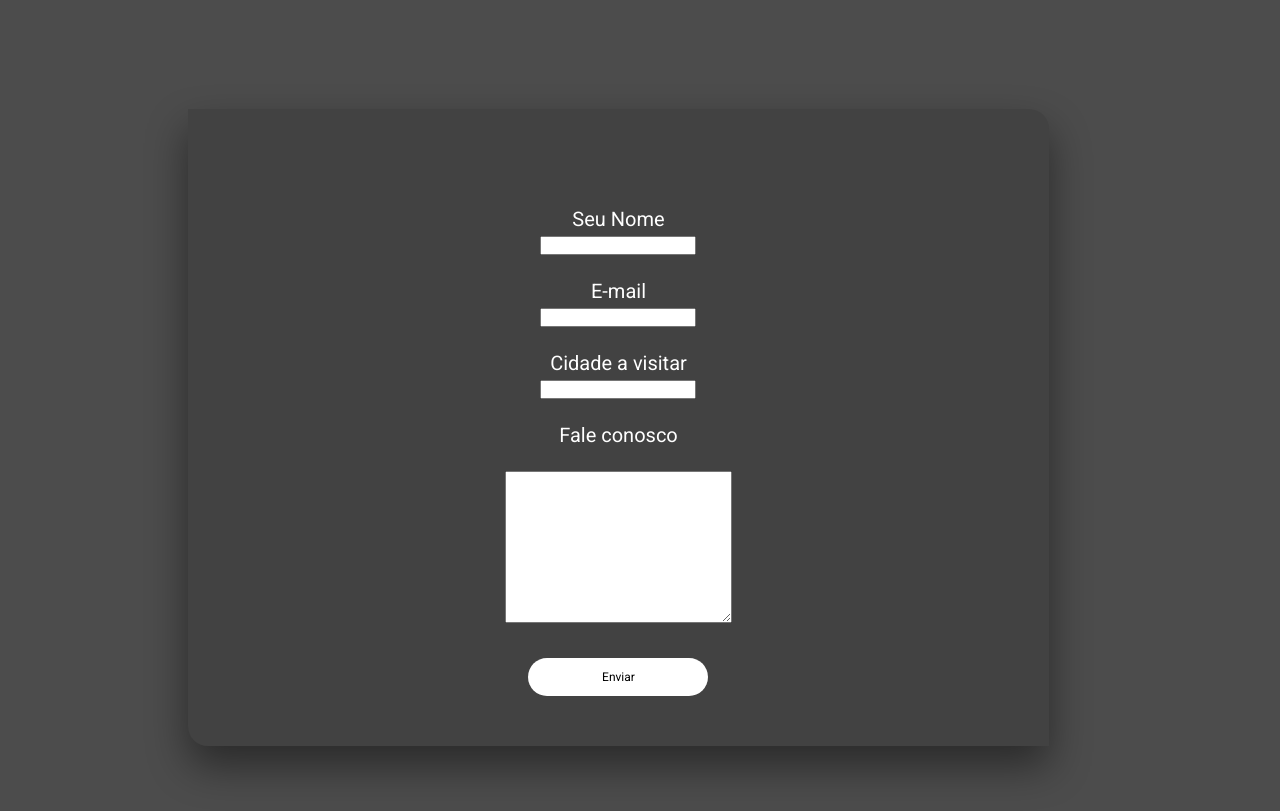
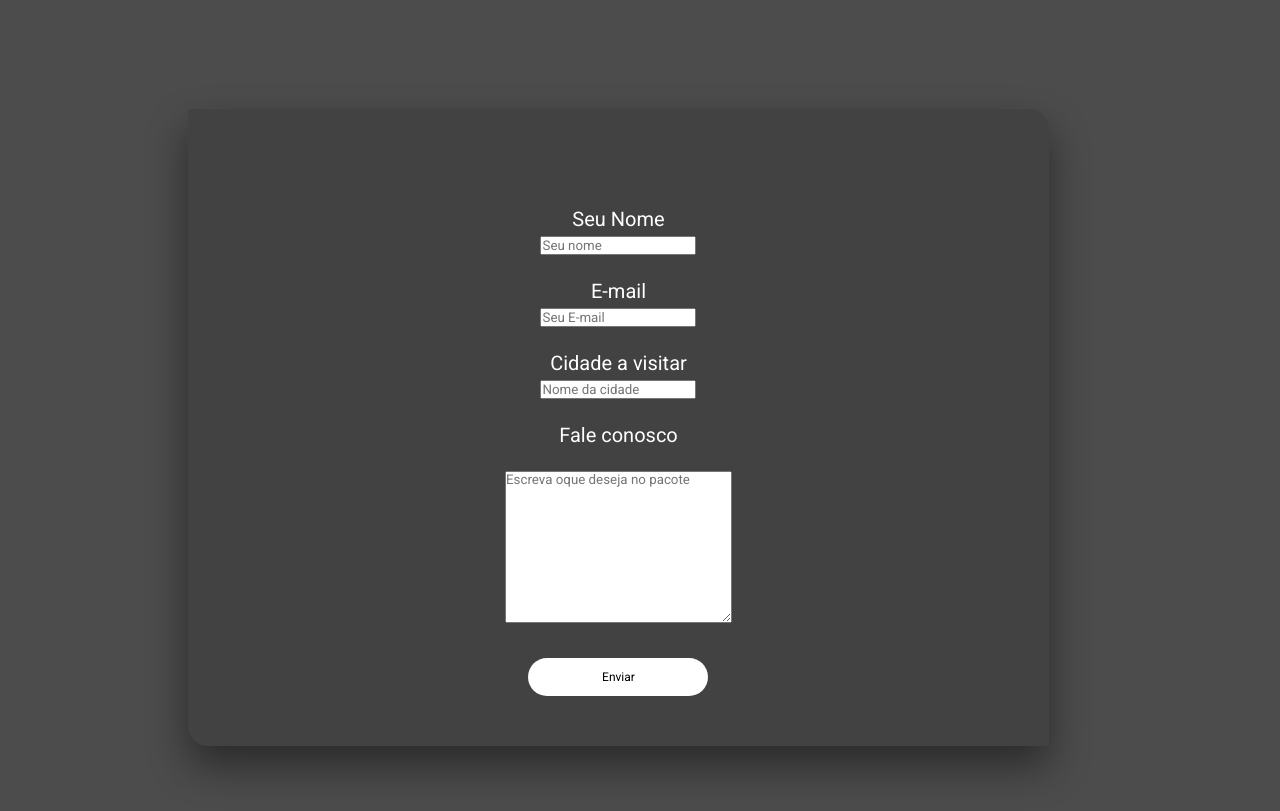
Before and after one commit to Joaoespindola1/p1-frontend, a plain HTML site: page contato.html in a window 1280 px wide. Shown: the part 107-918 px from the top of the page. Drawn offline with Linux system fonts and the light colour scheme.

Commit message:
Add files via upload

```diff
--- a/contato.html
+++ b/contato.html
@@ -28,17 +28,17 @@
         <div class="contato" id="contato">
             <form method="post">
                 <label for="nome"><br> <br>Seu Nome</label><br>
-                <input type="text" id="nome">
+                <input type="text" id="nome" placeholder="Seu nome">
 
                 <label for="email"><br> <br>E-mail</label><br>
-                <input type="text" id="email">
+                <input type="text" id="email" placeholder="Seu E-mail">
 
                 <label for="email"><br> <br>Cidade a visitar</label><br>
-                <input type="text" id="email">
+                <input type="text" id="cidade" placeholder="Nome da cidade">
 
                 <br> <br> Fale conosco
                 <label for="text-area"><br> <br></label>
-                <textarea name="text-area" id="text-area" cols="30" rows="10"></textarea>
+                <textarea name="text-area" id="text-area" cols="30" rows="10" placeholder="Escreva oque deseja no pacote"></textarea>
                 <br>
 
                 <a href="mailto:contato.joaoespindola@gmail.com"><button class="button" type="submit" form="contato">Enviar</button></a>
```
